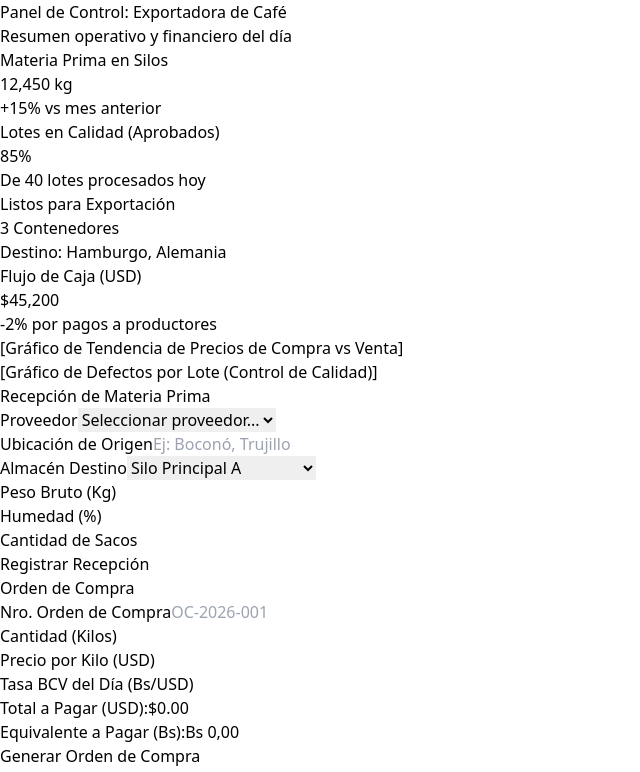
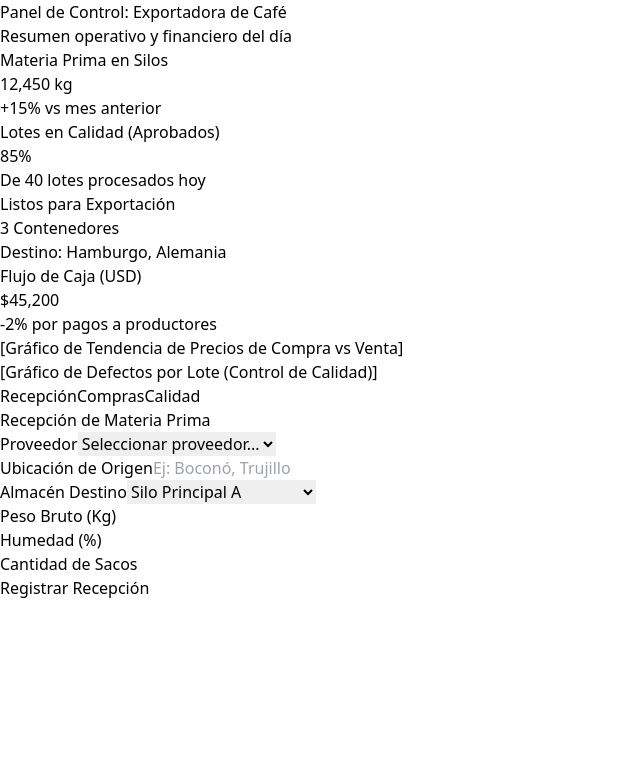
Before and after one commit to llinarez06/cafe-erp, a React app: page / in a window 1280 px wide. Shown: the top 772 px of the page, without its empty margins (0-640 px from the left). Built offline with nearby package versions, Linux system fonts and the light colour scheme; the HTML template or start-up script is replaced by a standard one.

Commit message:
feat: add tab menu for forms
Co-authored-by: llinarez06 <179900960+llinarez06@users.noreply.github.com>

```diff
--- a/src/App.jsx
+++ b/src/App.jsx
@@ -1,18 +1,57 @@
+import { useState } from 'react';
 import DashboardCafe from './DashboardCafe'
 import FormularioRecepcion from './FormularioRecepcion'
 import FormularioCompra from './FormularioCompra'
 import FormularioCalidad from './FormularioCalidad'
 
 function App() {
+  const [activeTab, setActiveTab] = useState('recepcion');
+
   return (
-    <>
+    <div className="bg-gray-50 min-h-screen pb-8">
       <DashboardCafe />
-      <div className="bg-gray-50 pb-8 px-8 font-sans">
-        <FormularioRecepcion />
-        <FormularioCompra />
-        <FormularioCalidad />
+
+      <div className="px-8 font-sans">
+        <div className="mb-6 flex space-x-4 border-b border-gray-200">
+          <button
+            onClick={() => setActiveTab('recepcion')}
+            className={`py-2 px-4 font-semibold text-sm transition-colors border-b-2 ${
+              activeTab === 'recepcion'
+                ? 'border-amber-600 text-amber-700'
+                : 'border-transparent text-gray-500 hover:text-gray-700 hover:border-gray-300'
+            }`}
+          >
+            Recepción
+          </button>
+          <button
+            onClick={() => setActiveTab('compra')}
+            className={`py-2 px-4 font-semibold text-sm transition-colors border-b-2 ${
+              activeTab === 'compra'
+                ? 'border-blue-600 text-blue-700'
+                : 'border-transparent text-gray-500 hover:text-gray-700 hover:border-gray-300'
+            }`}
+          >
+            Compras
+          </button>
+          <button
+            onClick={() => setActiveTab('calidad')}
+            className={`py-2 px-4 font-semibold text-sm transition-colors border-b-2 ${
+              activeTab === 'calidad'
+                ? 'border-emerald-600 text-emerald-700'
+                : 'border-transparent text-gray-500 hover:text-gray-700 hover:border-gray-300'
+            }`}
+          >
+            Calidad
+          </button>
+        </div>
+
+        <div className="mt-4">
+          {activeTab === 'recepcion' && <FormularioRecepcion />}
+          {activeTab === 'compra' && <FormularioCompra />}
+          {activeTab === 'calidad' && <FormularioCalidad />}
+        </div>
       </div>
-    </>
+    </div>
   )
 }
 
--- a/src/DashboardCafe.jsx
+++ b/src/DashboardCafe.jsx
@@ -2,7 +2,7 @@ import React from 'react';
 
 const DashboardCafe = () => {
   return (
-    <div className="min-h-screen bg-gray-50 p-8 font-sans">
+    <div className="bg-gray-50 pt-8 px-8 font-sans">
       <header className="mb-8">
         <h1 className="text-3xl font-bold text-gray-800">Panel de Control: Exportadora de Café</h1>
         <p className="text-gray-500">Resumen operativo y financiero del día</p>
```
